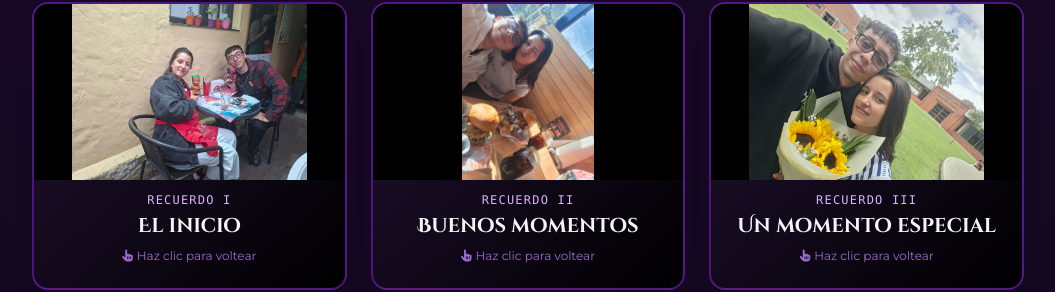
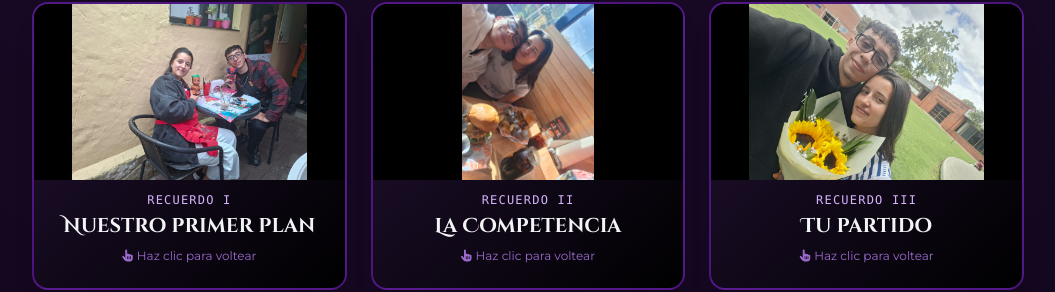
Before and after one commit to Fabianscpitta/cumpleanos-natis, a plain HTML site: page index.html in a window 1280 px wide. Shown: the part 3244-3536 px from the top of the page, without its empty margins (112-1167 px from the left). Drawn offline with nearby package versions, Linux system fonts and the light colour scheme; a web font is replaced by a local one.

Commit message:
Ultima Actualización

```diff
--- a/index.html
+++ b/index.html
@@ -881,7 +881,7 @@ Quería tener un detalle diferente contigo y se me ocurrió hacerte esta pequeñ
                                 </span>
 
                                 <h3 class="font-gothic text-xl text-jack-bone mt-1">
-                                    El inicio
+                                    Nuestro primer plan
                                 </h3>
 
                                 <span class="text-xs text-purple-400/80 flex items-center gap-1 mt-2">
@@ -898,8 +898,7 @@ Quería tener un detalle diferente contigo y se me ocurrió hacerte esta pequeñ
                             </p>
 
                             <p class="text-xs text-gray-300 leading-relaxed">
-                                Un momento que recuerdo con cariño y que me alegra
-                                haber podido compartir contigo.
+                                La primera foto que nos tomamos juntos. Ese día fuimos a pintar cerámica mientras comíamos, y fue de esos momentos sencillos pero bonitos que se quedan. 🖤
                             </p>
 
                             <i class="fas fa-star text-amber-400 text-sm mt-4"></i>
@@ -931,7 +930,7 @@ Quería tener un detalle diferente contigo y se me ocurrió hacerte esta pequeñ
                                 </span>
 
                                 <h3 class="font-gothic text-xl text-jack-bone mt-1">
-                                    Buenos momentos
+                                    La Competencia
                                 </h3>
 
                                 <span class="text-xs text-purple-400/80 flex items-center gap-1 mt-2">
@@ -948,8 +947,7 @@ Quería tener un detalle diferente contigo y se me ocurrió hacerte esta pequeñ
                             </p>
 
                             <p class="text-xs text-gray-300 leading-relaxed">
-                                Todas esas conversaciones, las risas y esos pequeños
-                                momentos que hacen que todo sea más bonito.
+                              Ese día nos pusimos a competir en varios juegos y quedamos en que el que perdiera invitaba la comida jsjsjs. Terminamos picados por ganar y pasando un buen rato. 😂
                             </p>
 
                             <i class="fas fa-heart text-purple-400 text-sm mt-4"></i>
@@ -981,7 +979,7 @@ Quería tener un detalle diferente contigo y se me ocurrió hacerte esta pequeñ
                                 </span>
 
                                 <h3 class="font-gothic text-xl text-jack-bone mt-1">
-                                    Un momento especial
+                                    Tu partido
                                 </h3>
 
                                 <span class="text-xs text-purple-400/80 flex items-center gap-1 mt-2">
@@ -998,8 +996,7 @@ Quería tener un detalle diferente contigo y se me ocurrió hacerte esta pequeñ
                             </p>
 
                             <p class="text-xs text-gray-300 leading-relaxed">
-                                Espero que podamos seguir sumando momentos,
-                                salidas, risas y recuerdos juntos.
+                                Ese día te llevé flores y fui a verte jugar vóley. 🏐🌷 Me gustó poder estar ahí y compartir ese momento contigo.
                             </p>
 
                             <i class="fas fa-heart text-jack-green text-sm mt-4"></i>
```
